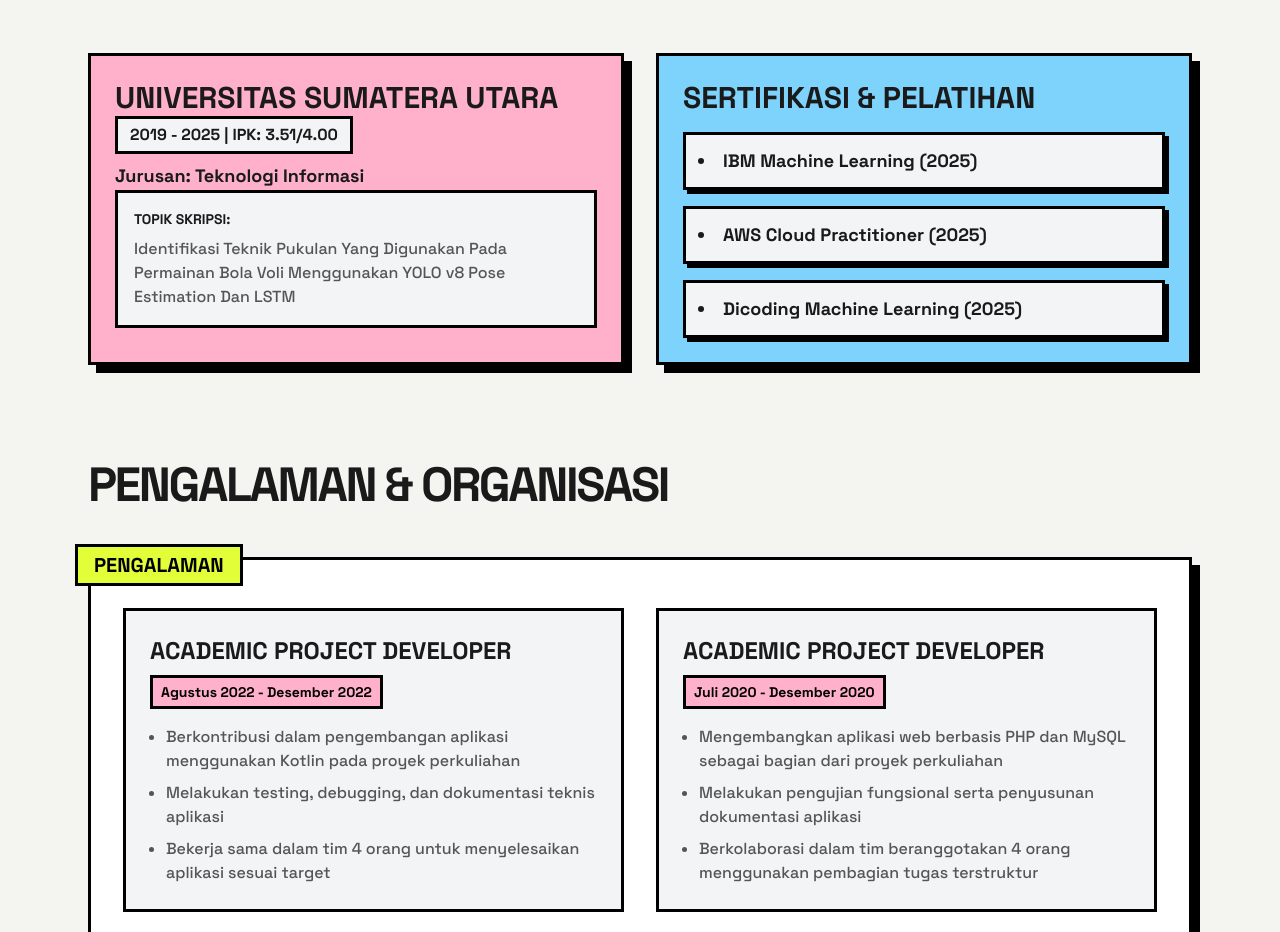
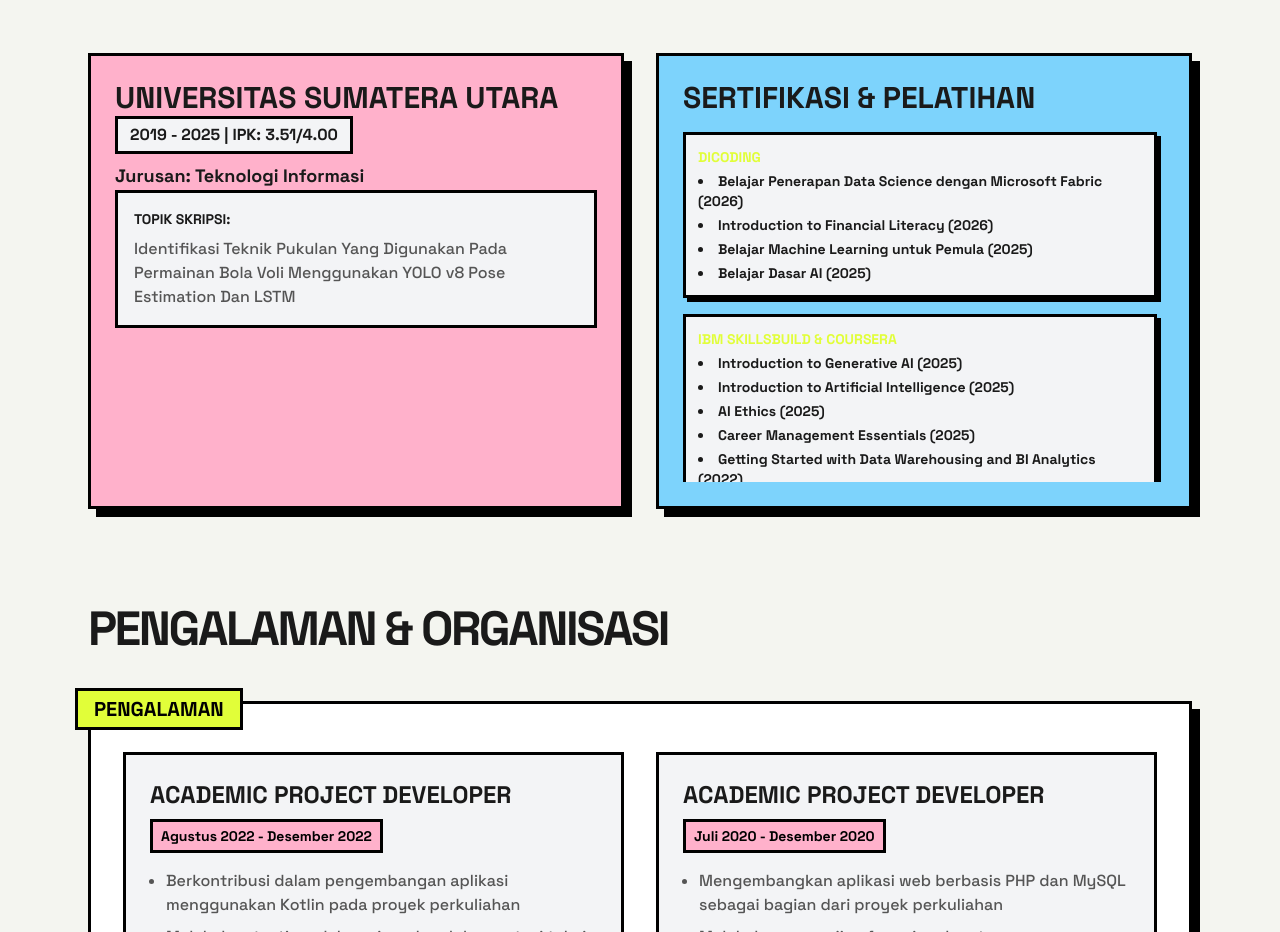
Before and after one commit to Briantrhn10/Myportofolio, a React (Vite) app: page / in a window 1280 px wide. Shown: the part 1564-2496 px from the top of the page. Built offline with nearby package versions, Linux system fonts and the light colour scheme.

Commit message:
Update certifications from local directory files

```diff
--- a/src/pages/Home.tsx
+++ b/src/pages/Home.tsx
@@ -88,11 +88,33 @@ export const Home = () => {
 
           <Card variant="blue" className="flex flex-col gap-4">
             <h3 className="text-3xl font-black uppercase">Sertifikasi & Pelatihan</h3>
-            <ul className="list-disc list-inside space-y-4 font-bold text-lg mt-4">
-              <li className="bg-[var(--bg-card-alt)] p-3 brutal-border brutal-shadow-sm">IBM Machine Learning (2025)</li>
-              <li className="bg-[var(--bg-card-alt)] p-3 brutal-border brutal-shadow-sm">AWS Cloud Practitioner (2025)</li>
-              <li className="bg-[var(--bg-card-alt)] p-3 brutal-border brutal-shadow-sm">Dicoding Machine Learning (2025)</li>
-            </ul>
+            <div className="space-y-4 mt-4 max-h-[350px] overflow-y-auto pr-2 custom-scrollbar">
+              <div className="bg-[var(--bg-card-alt)] p-3 brutal-border brutal-shadow-sm">
+                <p className="font-black uppercase text-sm mb-1 text-[var(--accent-primary)]">Dicoding</p>
+                <ul className="list-disc list-inside font-bold text-sm space-y-1">
+                  <li>Belajar Penerapan Data Science dengan Microsoft Fabric (2026)</li>
+                  <li>Introduction to Financial Literacy (2026)</li>
+                  <li>Belajar Machine Learning untuk Pemula (2025)</li>
+                  <li>Belajar Dasar AI (2025)</li>
+                </ul>
+              </div>
+              <div className="bg-[var(--bg-card-alt)] p-3 brutal-border brutal-shadow-sm">
+                <p className="font-black uppercase text-sm mb-1 text-[var(--accent-primary)]">IBM SkillsBuild & Coursera</p>
+                <ul className="list-disc list-inside font-bold text-sm space-y-1">
+                  <li>Introduction to Generative AI (2025)</li>
+                  <li>Introduction to Artificial Intelligence (2025)</li>
+                  <li>AI Ethics (2025)</li>
+                  <li>Career Management Essentials (2025)</li>
+                  <li>Getting Started with Data Warehousing and BI Analytics (2022)</li>
+                </ul>
+              </div>
+              <div className="bg-[var(--bg-card-alt)] p-3 brutal-border brutal-shadow-sm">
+                <p className="font-black uppercase text-sm mb-1 text-[var(--accent-primary)]">RevoU</p>
+                <ul className="list-disc list-inside font-bold text-sm space-y-1">
+                  <li>Intro to Software Engineering (2026)</li>
+                </ul>
+              </div>
+            </div>
           </Card>
         </div>
       </section>
```
